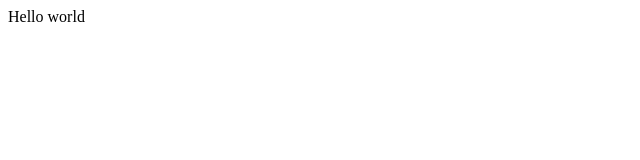
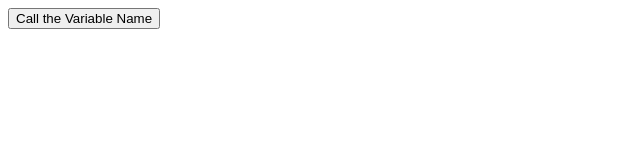
Before and after one commit to Quinoptra/Quinoptra.github.io, a plain HTML site: page two.html in a window 1280 px wide. Shown: the whole page, without its empty margins (0-640 px from the left). Drawn offline with Linux system fonts and the light colour scheme.

Commit message:
Created a button

```diff
--- a/two.html
+++ b/two.html
@@ -7,7 +7,7 @@
     <link href="style.css" rel="stylesheet" type="text/css" />
   </head>
   <body>
-    Hello world
+    <button onclick = "callingVar()">Call the Variable Name</button>
     <script src="script.js"></script>
   </body>
 </html>
```
